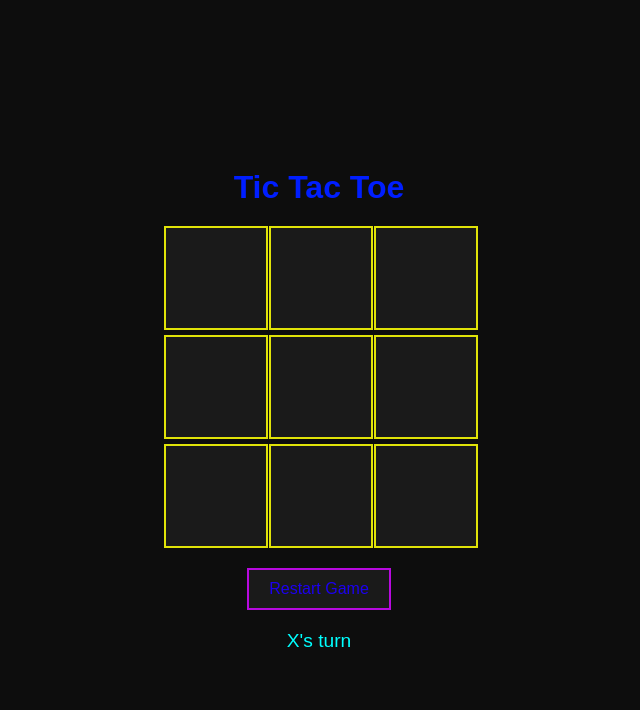
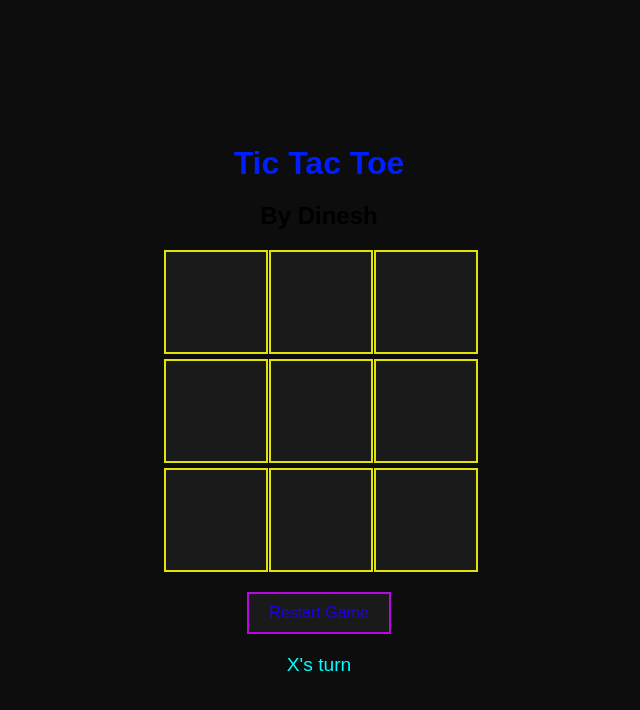
Before and after one commit to dinesh7668/Game, a plain HTML site: page index.html in a window 1280 px wide. Shown: the whole page, without its empty margins (321-961 px from the left). Drawn offline with Linux system fonts and the light colour scheme.

Commit message:
Update index.html
Updating Ownership

```diff
--- a/index.html
+++ b/index.html
@@ -8,7 +8,7 @@
 </head>
 <body>
     <div class="container">
-        <h1>Tic Tac Toe</h1>
+        <h1>Tic Tac Toe<h2> By Dinesh</h2></h2></h1>
         <div class="game-board">
             <div class="cell" data-index="0"></div>
             <div class="cell" data-index="1"></div>
```
